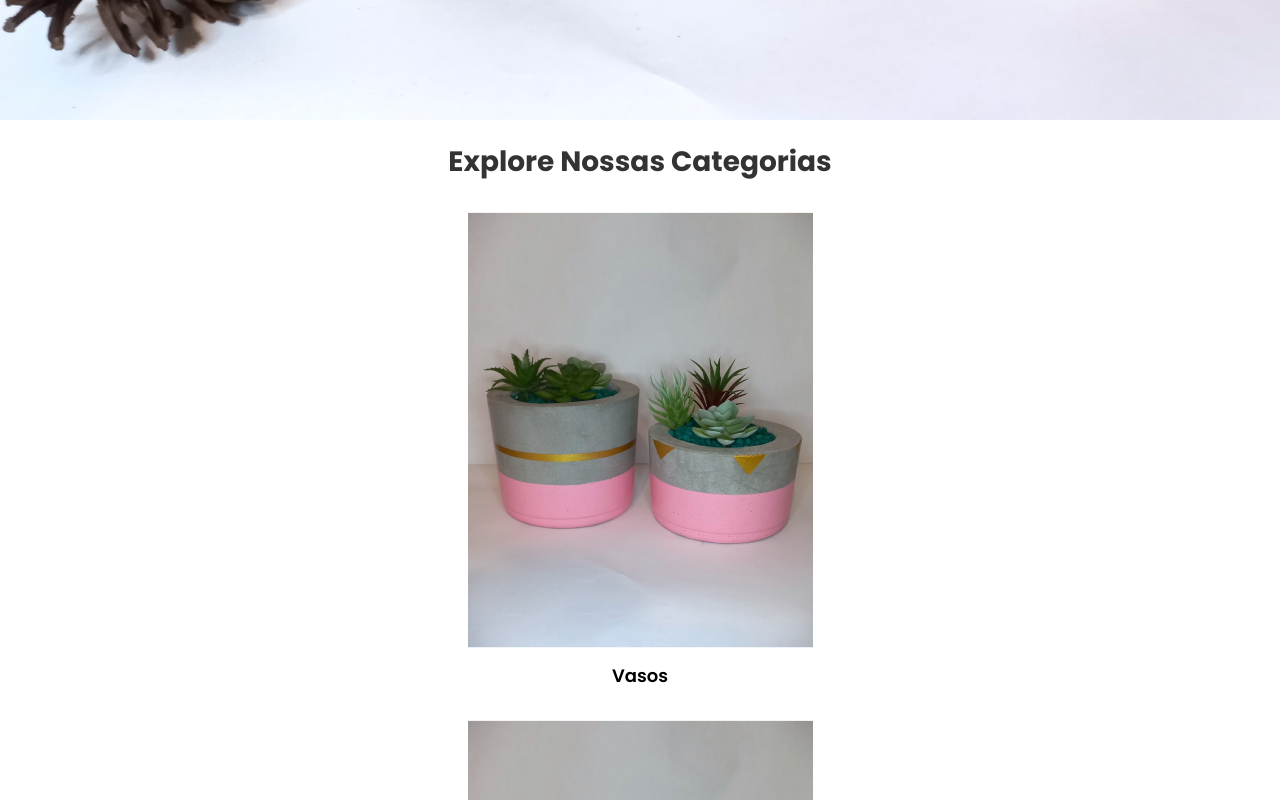
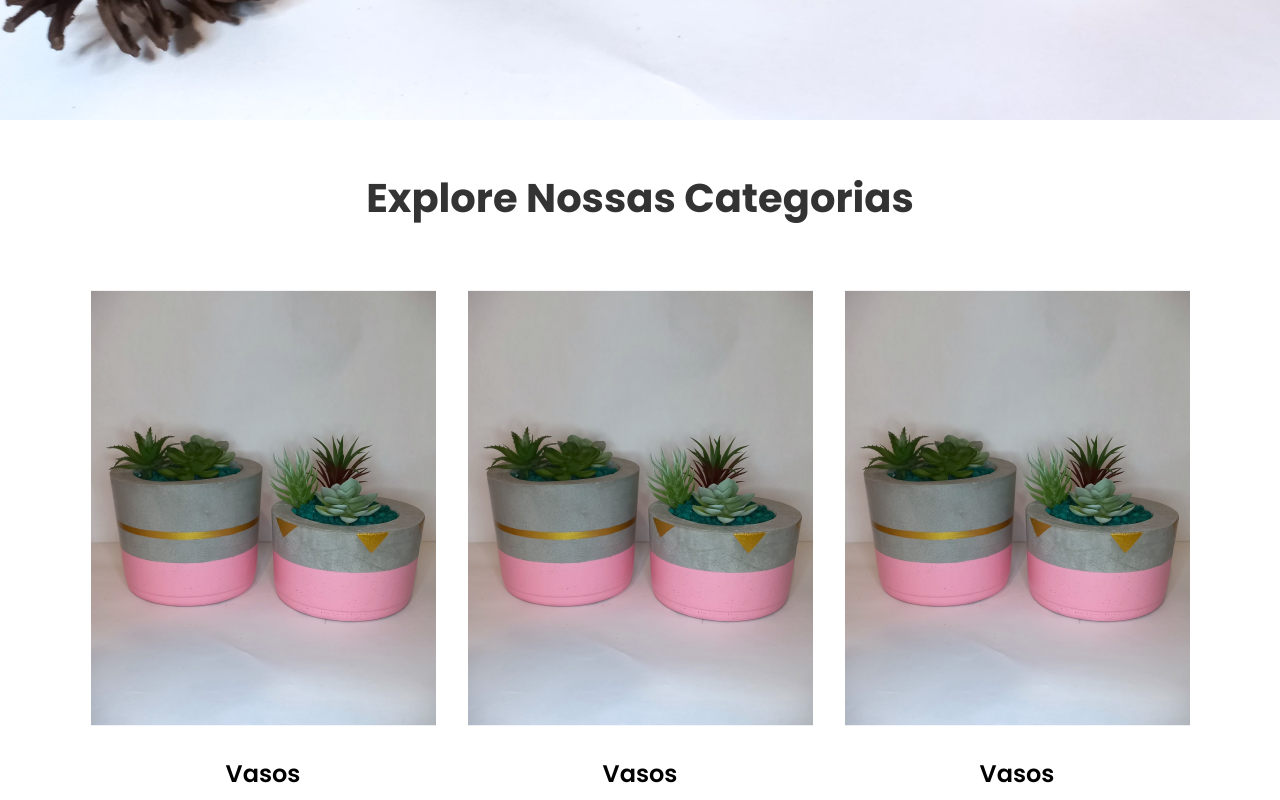
Before and after one commit to zehguilherme/naturella, a Next.js app: page / in a window 1280 px wide. Shown: the part 680-1480 px from the top of the page. Built offline with nearby package versions, Linux system fonts and the light colour scheme.

Commit message:
Adapt "categories" section to bigger screens

```diff
--- a/src/app/components/Category.tsx
+++ b/src/app/components/Category.tsx
@@ -8,14 +8,12 @@ type CategoryProps = {
 
 export function Category({ imageSrc, imageAlt, categoryName }: CategoryProps) {
 	return (
-		<div className="flex flex-col gap-5">
-			<figure className="flex flex-col items-center gap-4">
-				<Image src={imageSrc} alt={imageAlt} />
+		<figure className="flex flex-col items-center gap-4 sm:gap-[30px]">
+			<Image src={imageSrc} alt={imageAlt} />
 
-				<figcaption className="font-semibold text-black text-lg">
-					{categoryName}
-				</figcaption>
-			</figure>
-		</div>
+			<figcaption className="font-semibold text-black text-lg sm:text-xl">
+				{categoryName}
+			</figcaption>
+		</figure>
 	);
 }
--- a/src/app/page.tsx
+++ b/src/app/page.tsx
@@ -45,11 +45,12 @@ export default function Home() {
 					</div>
 				</section>
 
-				<section className="flex flex-col items-center justify-center gap-8 p-6">
-					<h2 className="text-center font-bold text-2xl text-gray-gray2 capitalize">
+				<section className="mx-auto flex max-w-[1440px] flex-col items-center justify-center gap-8 p-6 sm:gap-[62px] sm:px-[54px] sm:py-12">
+					<h2 className="text-center font-bold text-2xl text-gray-gray2 capitalize sm:text-4xl">
 						Explore nossas categorias
 					</h2>
 
+					<div className="flex flex-col gap-5 lg:flex-row lg:gap-8">
 						<Category
 							imageSrc={vases}
 							imageAlt="Imagem de 2 vasos de concreto contendo as cores rosa claro, dourado e cinza, além de possuir dentro de cada um deles algumas plantas"
@@ -67,6 +68,7 @@ export default function Home() {
 							imageAlt="Imagem de 2 vasos de concreto contendo as cores rosa claro, dourado e cinza, além de possuir dentro de cada um deles algumas plantas"
 							categoryName="Vasos"
 						/>
+					</div>
 				</section>
 
 				<section className="flex flex-col items-center justify-center gap-8 p-6">
```
Lines whose indentation alone changed are shown as unchanged.
